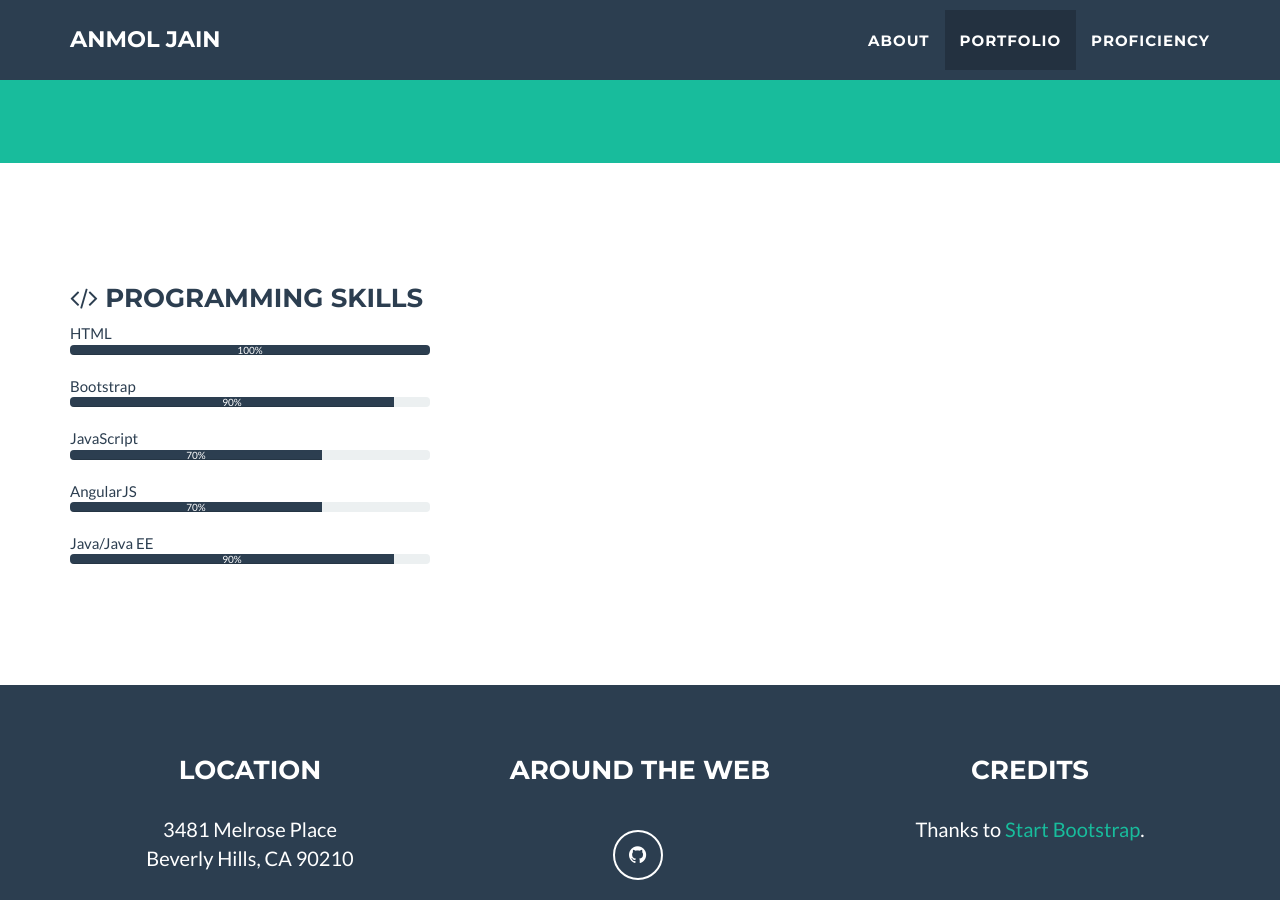
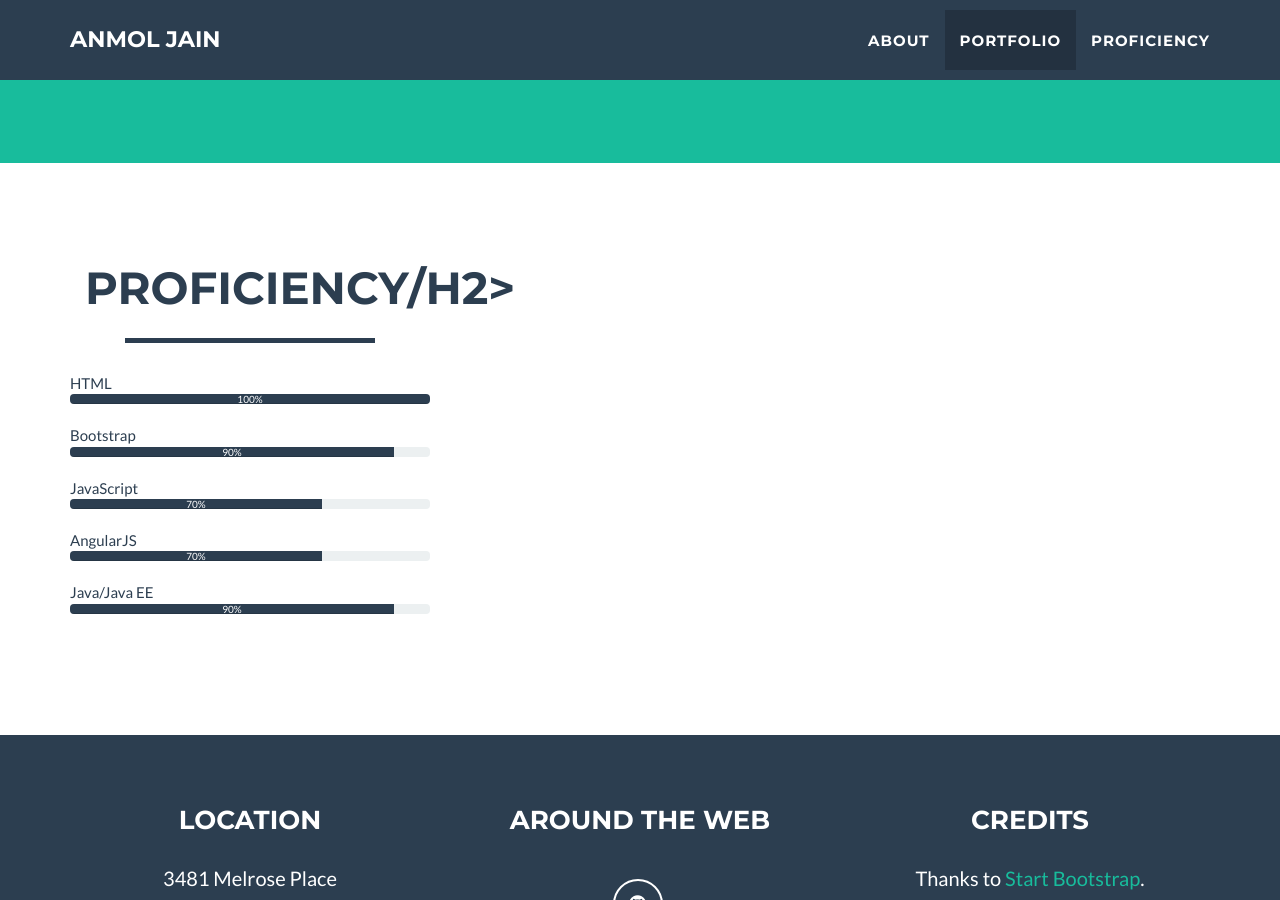
Before and after one commit to anmolaj/anmolaj.github.io, a Jekyll site: the page built from index.html, in a window 1280 px wide and 900 px high, scrolled down 1993 px. Built offline with Jekyll 4.4.1, drawn with Linux system fonts in a browser that asks for light colours.

Commit message:
Syntax Profieciency

```diff
--- a/_includes/proficiency.html
+++ b/_includes/proficiency.html
@@ -4,7 +4,10 @@
     <div class="row">
         <div class="col-md-4">
 
-                <h3 class="title with-icon"><span class="fa fa-code cat-title"></span> Programming Skills</h3>
+                <div class="col-lg-12 text-center">
+                    <h2>Proficiency/h2>
+                    <hr class="star-primary">
+                </div>
 
 
                 <div class="grid-block">
```
